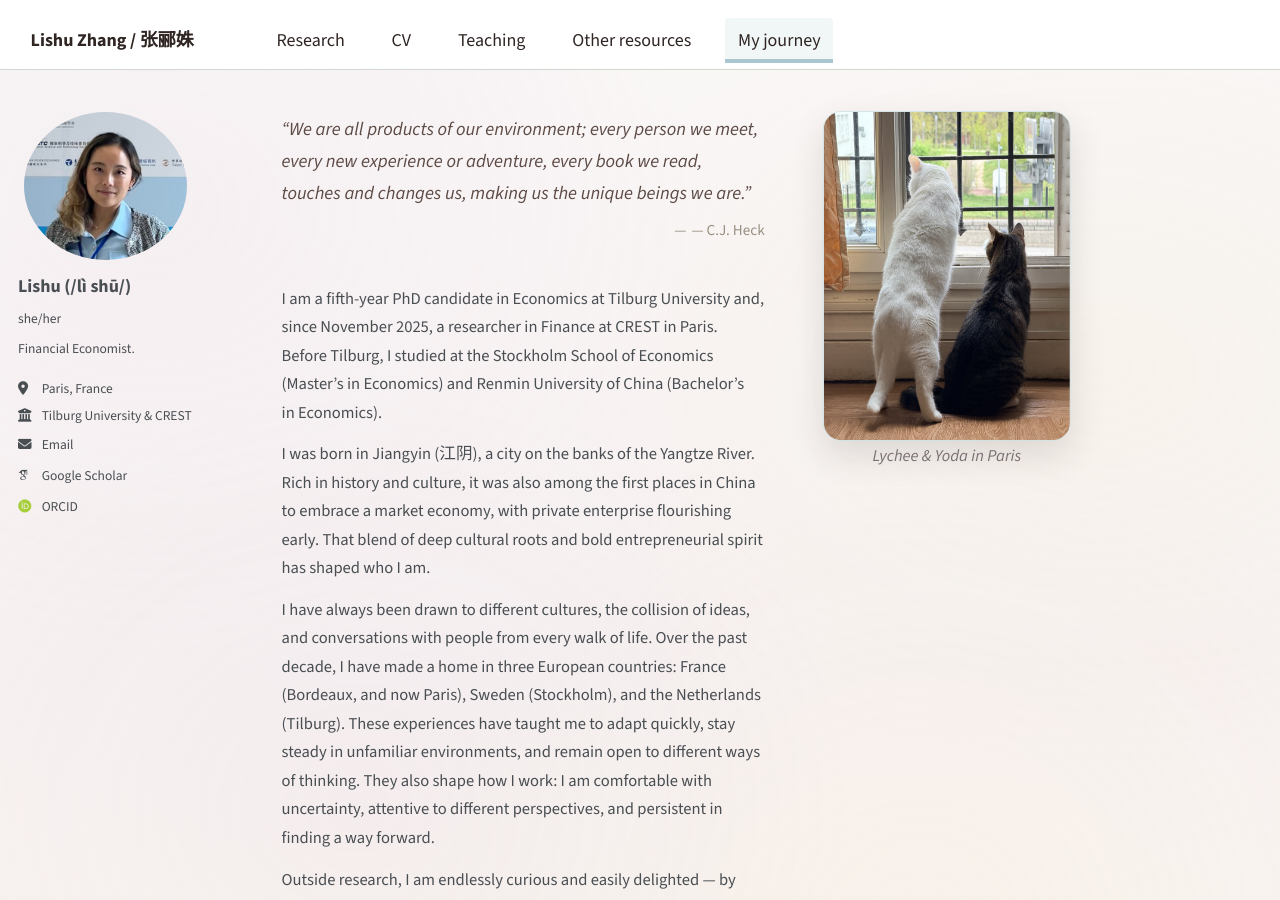
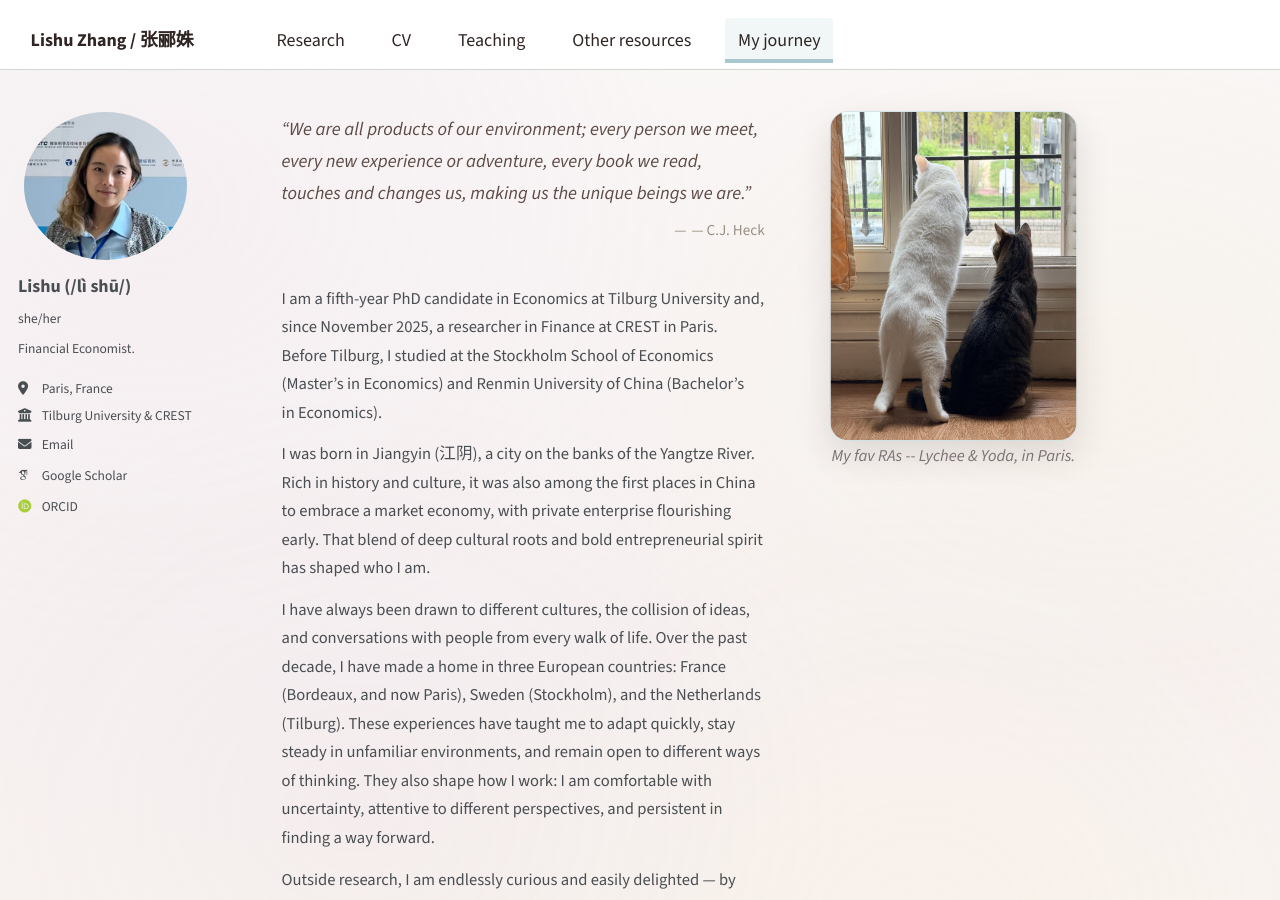
Before and after one commit to LishuZ/LishuZ.github.io, a Jekyll site: the page built from _pages/aboutme.md, in a window 1280 px wide and 900 px high. Built offline with Jekyll 4.4.1, drawn with Linux system fonts in a browser that asks for light colours; some web fonts are replaced; part of the change alters nothing that is shown.

Commit message:
Refine journey cat caption text

```diff
--- a/_pages/aboutme.md
+++ b/_pages/aboutme.md
@@ -37,7 +37,7 @@ redirect_from:
 .about blockquote cite { display: block; margin-top: 0.5em; text-align: right; font-size: 0.82em; color: #9A8F82; font-style: normal; }
 .about-side {
   margin-top: 0.3em;
-  transform: translateX(1.2em);
+  transform: translateX(1.6em);
 }
 .journey-cats-photo {
   display: block;
@@ -49,7 +49,7 @@ redirect_from:
 .journey-cats-caption {
   margin: 0.55em 0 0;
   color: #7A7074;
-  font-size: 0.74em;
+  font-size: 0.68em;
   font-style: italic;
   text-align: center;
 }
@@ -86,7 +86,7 @@ Outside research, I am endlessly curious and easily delighted — by sunshine af
 </div>
 <aside class="about-side" aria-label="Two cats looking out through a window">
   <img class="journey-cats-photo" src="/images/journey-cats-window.jpg" alt="Two cats looking out through a window">
-  <p class="journey-cats-caption">Lychee &amp; Yoda in Paris</p>
+  <p class="journey-cats-caption">My fav RAs -- Lychee &amp; Yoda, in Paris.</p>
 </aside>
 </div>
 </div>
```
